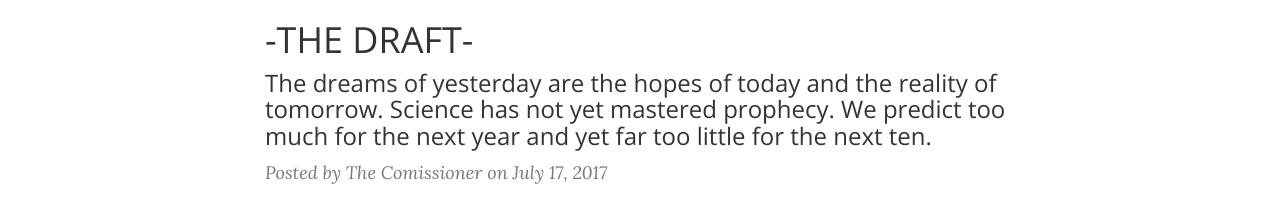
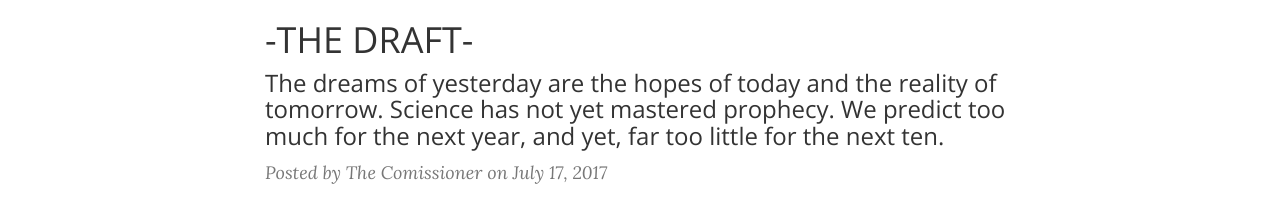
Before and after one commit to stephenjbell1/ffPage, a website: page index.html in a window 1280 px wide. Shown: the part 596-795 px from the top of the page. Drawn offline with nearby package versions, Linux system fonts and the light colour scheme.

Commit message:
changed text on index page

```diff
--- a/index.html
+++ b/index.html
@@ -93,7 +93,7 @@
                             -THE DRAFT-
                         </h2>
                         <h3 class="post-subtitle">
-                            The dreams of yesterday are the hopes of today and the reality of tomorrow. Science has not yet mastered prophecy. We predict too much for the next year and yet far too little for the next ten.
+                            The dreams of yesterday are the hopes of today and the reality of tomorrow. Science has not yet mastered prophecy. We predict too much for the next year, and yet, far too little for the next ten.
                         </h3>
                     </a>
                     <p class="post-meta">Posted by The Comissioner <a href="#"></a> on July 17, 2017</p>
```
